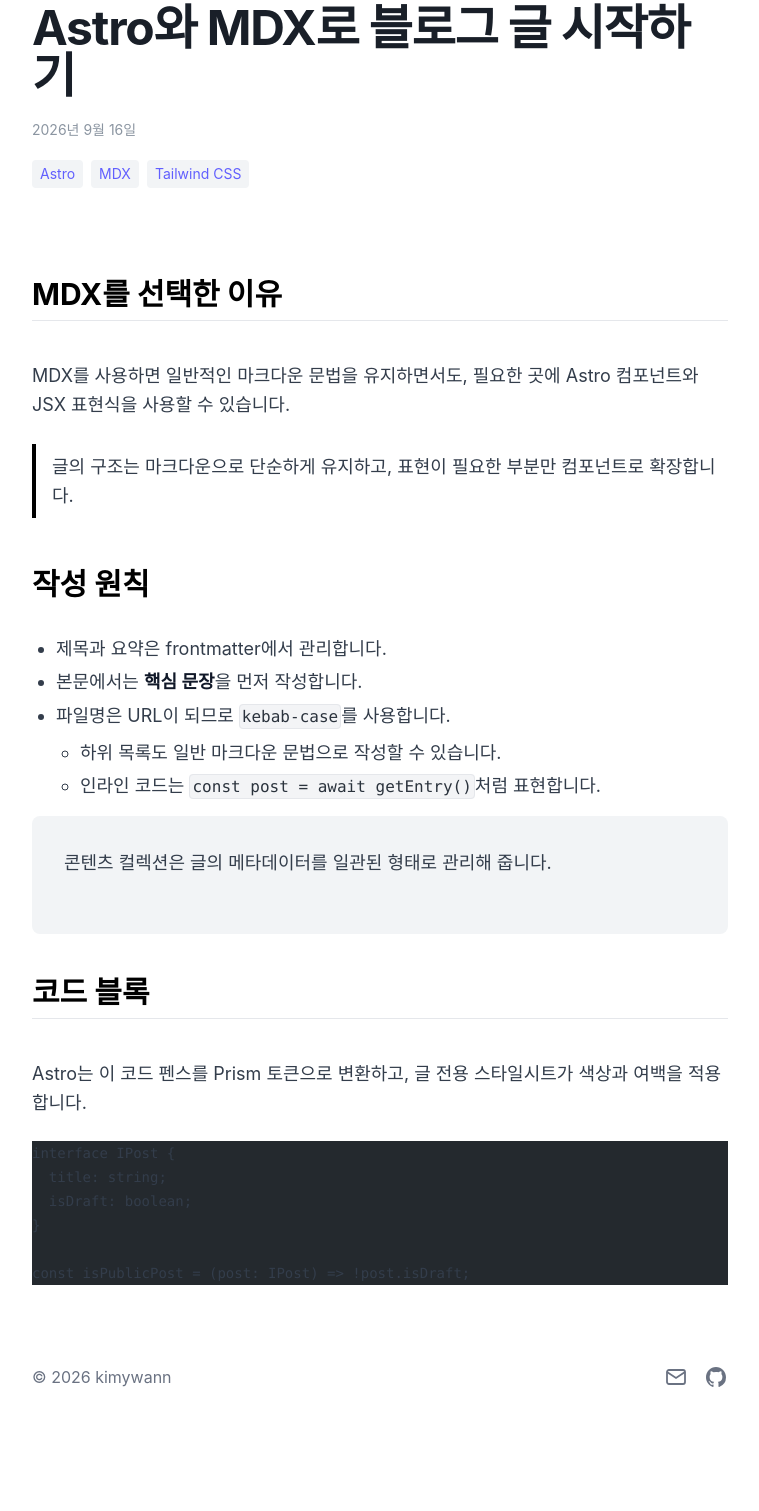
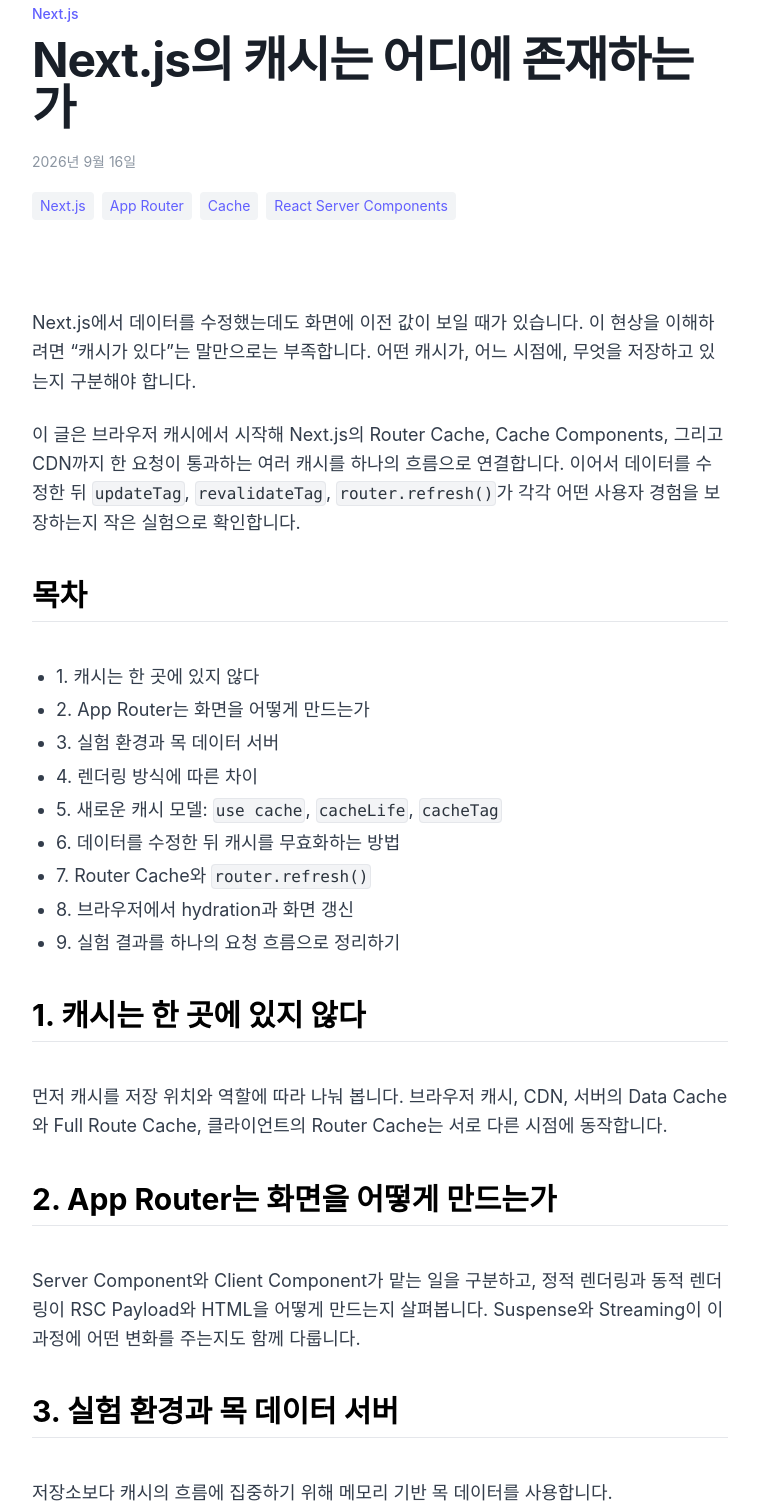
Before and after one commit to kimywann/kimywann.github.io, an Astro site: page /posts/astro-mdx-start in a window 1280 px wide. Shown: the part 100-1611 px from the top of the page, without its empty margins (260-1019 px from the left). Before the commit the page ends 1545 px from the top, so only its background shows below. Built offline with nearby package versions, Linux system fonts and the light colour scheme; Astro itself is replaced by a stand-in of ours.

Commit message:
콘텐츠 업데이트

````diff
--- a/src/content/posts/astro-mdx-start.mdx
+++ b/src/content/posts/astro-mdx-start.mdx
@@ -1,41 +1,79 @@
 ---
-title: "Astro와 MDX로 블로그 글 시작하기"
-description: "콘텐츠 컬렉션, MDX, Tailwind CSS를 조합해 기술 블로그 글을 작성하는 기본 흐름을 확인합니다."
+title: "Next.js의 캐시는 어디에 존재하는가"
+description: "브라우저 캐시부터 Router Cache, Cache Components, CDN까지 Next.js App Router의 렌더링과 캐시 흐름을 따라가며 데이터 변경이 화면에 반영되는 과정을 살펴봅니다."
 date: 2026-09-16
+category: "Next.js"
 tags:
-  - Astro
-  - MDX
-  - Tailwind CSS
-isDraft: false
+  - Next.js
+  - App Router
+  - Cache
+  - React Server Components
 ---
 
-## MDX를 선택한 이유
+Next.js에서 데이터를 수정했는데도 화면에 이전 값이 보일 때가 있습니다. 이 현상을 이해하려면 “캐시가 있다”는 말만으로는 부족합니다. 어떤 캐시가, 어느 시점에, 무엇을 저장하고 있는지 구분해야 합니다.
 
-MDX를 사용하면 일반적인 마크다운 문법을 유지하면서도, 필요한 곳에 Astro 컴포넌트와 JSX 표현식을 사용할 수 있습니다.
+이 글은 브라우저 캐시에서 시작해 Next.js의 Router Cache, Cache Components, 그리고 CDN까지 한 요청이 통과하는 여러 캐시를 하나의 흐름으로 연결합니다. 이어서 데이터를 수정한 뒤 `updateTag`, `revalidateTag`, `router.refresh()`가 각각 어떤 사용자 경험을 보장하는지 작은 실험으로 확인합니다.
 
-> 글의 구조는 마크다운으로 단순하게 유지하고, 표현이 필요한 부분만 컴포넌트로 확장합니다.
+## 목차
 
-### 작성 원칙
+- [1. 캐시는 한 곳에 있지 않다](#1-캐시는-한-곳에-있지-않다)
+- [2. App Router는 화면을 어떻게 만드는가](#2-app-router는-화면을-어떻게-만드는가)
+- [3. 실험 환경과 목 데이터 서버](#3-실험-환경과-목-데이터-서버)
+- [4. 렌더링 방식에 따른 차이](#4-렌더링-방식에-따른-차이)
+- [5. 새로운 캐시 모델: `use cache`, `cacheLife`, `cacheTag`](#5-새로운-캐시-모델-use-cache-cachelife-cachetag)
+- [6. 데이터를 수정한 뒤 캐시를 무효화하는 방법](#6-데이터를-수정한-뒤-캐시를-무효화하는-방법)
+- [7. Router Cache와 `router.refresh()`](#7-router-cache와-routerrefresh)
+- [8. 브라우저에서 hydration과 화면 갱신](#8-브라우저에서-hydration과-화면-갱신)
+- [9. 실험 결과를 하나의 요청 흐름으로 정리하기](#9-실험-결과를-하나의-요청-흐름으로-정리하기)
 
-- 제목과 요약은 frontmatter에서 관리합니다.
-- 본문에서는 **핵심 문장**을 먼저 작성합니다.
-- 파일명은 URL이 되므로 `kebab-case`를 사용합니다.
-  - 하위 목록도 일반 마크다운 문법으로 작성할 수 있습니다.
-  - 인라인 코드는 `const post = await getEntry()`처럼 표현합니다.
+## 1. 캐시는 한 곳에 있지 않다
 
-<div class="content-box">
-  콘텐츠 컬렉션은 글의 메타데이터를 일관된 형태로 관리해 줍니다.
-</div>
+먼저 캐시를 저장 위치와 역할에 따라 나눠 봅니다. 브라우저 캐시, CDN, 서버의 Data Cache와 Full Route Cache, 클라이언트의 Router Cache는 서로 다른 시점에 동작합니다.
 
-## 코드 블록
+## 2. App Router는 화면을 어떻게 만드는가
 
-Astro는 이 코드 펜스를 Prism 토큰으로 변환하고, 글 전용 스타일시트가 색상과 여백을 적용합니다.
+Server Component와 Client Component가 맡는 일을 구분하고, 정적 렌더링과 동적 렌더링이 RSC Payload와 HTML을 어떻게 만드는지 살펴봅니다. Suspense와 Streaming이 이 과정에 어떤 변화를 주는지도 함께 다룹니다.
 
-```ts
-interface IPost {
-  title: string;
-  isDraft: boolean;
-}
+## 3. 실험 환경과 목 데이터 서버
 
-const isPublicPost = (post: IPost) => !post.isDraft;
+저장소보다 캐시의 흐름에 집중하기 위해 메모리 기반 목 데이터를 사용합니다.
+
+```text
+Next.js 화면
+  ↓
+Route Handler / Server Action
+  ↓
+메모리 기반 목 데이터
 ```
+
+실험 페이지는 다음 다섯 가지로 구성합니다.
+
+- `/lab/static` — 정적 렌더링과 캐시된 결과
+- `/lab/dynamic` — 요청마다 다시 읽는 동적 렌더링
+- `/lab/streaming` — Suspense와 Streaming으로 나뉘는 응답
+- `/lab/revalidate` — 태그 기반 무효화와 데이터 갱신
+- `/lab/router-cache` — 클라이언트 Router Cache와 새로고침
+
+## 4. 렌더링 방식에 따른 차이
+
+같은 데이터를 읽더라도 정적·동적 렌더링, 스트리밍 여부에 따라 서버 응답과 브라우저에 도착하는 시점이 달라집니다. 각 실험 페이지에서 “언제 실행됐는가”를 표시해 차이를 관찰합니다.
+
+## 5. 새로운 캐시 모델: `use cache`, `cacheLife`, `cacheTag`
+
+Next.js 16 계열의 `cacheComponents`를 기준으로 새로운 캐시 모델을 소개합니다. `use cache`로 캐시 단위를 만들고, `cacheLife`로 수명을 정의하며, `cacheTag`로 특정 데이터와 캐시를 연결하는 흐름을 정리합니다.
+
+## 6. 데이터를 수정한 뒤 캐시를 무효화하는 방법
+
+`revalidateTag`와 `updateTag`는 모두 태그를 사용하지만 보장하는 사용자 경험이 다릅니다. 데이터 변경 직후 사용자에게 최신 값을 보여줘야 하는지, 다음 요청부터 최신 값을 계산해도 되는지를 기준으로 두 API를 비교합니다.
+
+## 7. Router Cache와 `router.refresh()`
+
+서버에서 캐시를 무효화했더라도 브라우저의 Router Cache가 남아 있으면 화면은 그대로일 수 있습니다. `router.refresh()`가 현재 라우트의 RSC Payload를 다시 받아 화면을 갱신하는 과정을 확인합니다.
+
+## 8. 브라우저에서 hydration과 화면 갱신
+
+서버가 보낸 HTML과 RSC Payload를 브라우저가 어떻게 결합하는지, Client Component가 hydration된 뒤 어떤 경로로 다시 렌더링되는지 살펴봅니다. 최종적으로 “데이터 변경 → 서버 처리 → 캐시 무효화 → 새 RSC Payload → 화면 반영”의 순서를 연결합니다.
+
+## 9. 실험 결과를 하나의 요청 흐름으로 정리하기
+
+각 실험의 관찰 결과를 캐시 위치, 무효화 시점, 사용자에게 보이는 시점으로 나눠 표로 정리합니다. 마지막에는 어떤 캐시를 의심해야 하는지 판단할 수 있는 체크리스트를 남깁니다.
````
